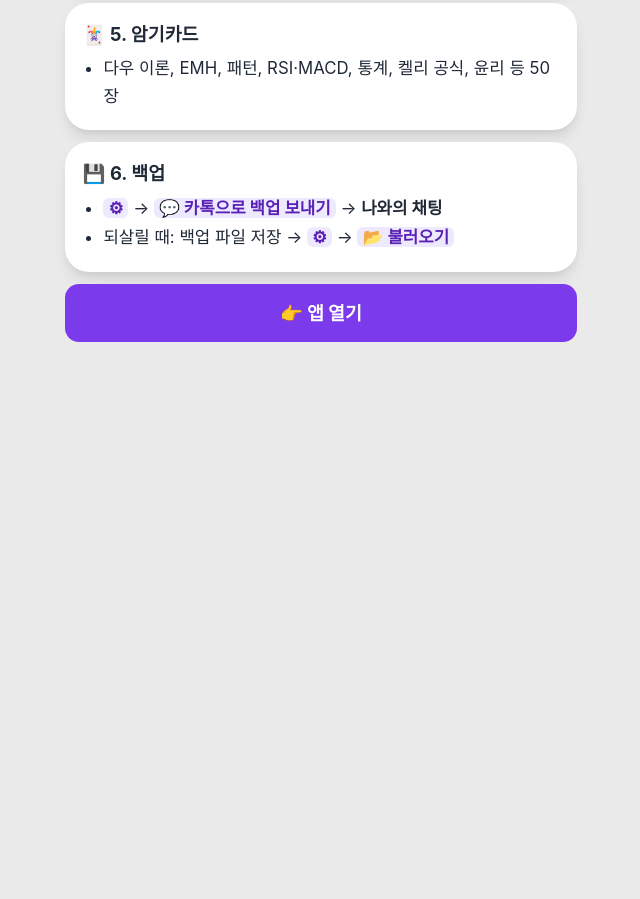
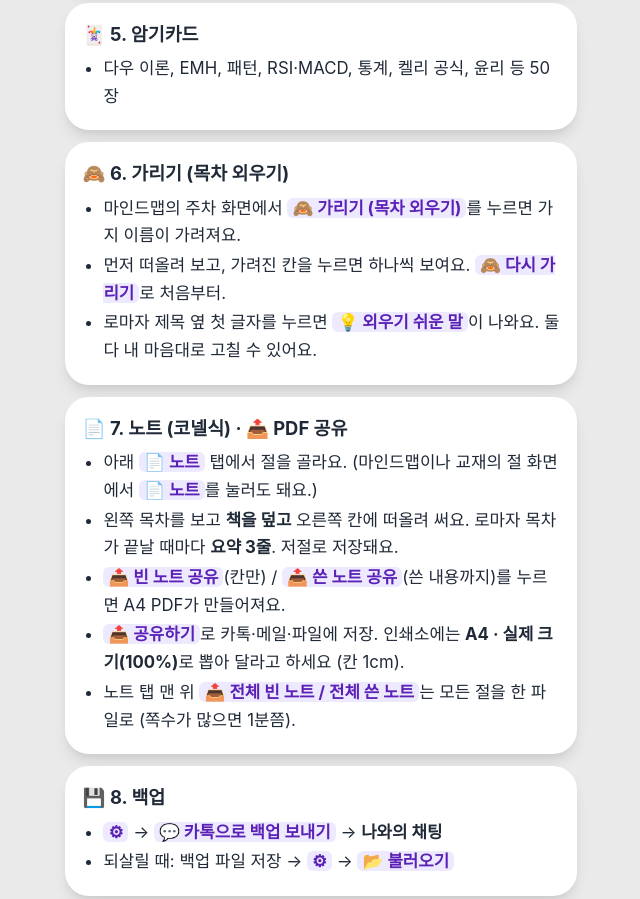
Before and after one commit to choheon-debug/cmt-study, a plain HTML site: page guide.html in a window 1280 px wide. Shown: the part 1068-1967 px from the top of the page, without its empty margins (319-959 px from the left). Before the commit the page ends 1450 px from the top, so only its background shows below. Drawn offline with Linux system fonts and the light colour scheme.

Commit message:
그림 설명서: 가리기·노트(PDF 공유) 안내 추가
Co-Authored-By: Claude Opus 5.5 <noreply@anthropic.com>
Claude-Session: https://claude.ai/code/session_01LtUG22A2bbdN7BG22gYFcE

```diff
--- a/guide.html
+++ b/guide.html
@@ -59,7 +59,21 @@ b.k{background:#ede9fe;color:#5b21b6;border-radius:6px;padding:0 5px}
   <section class="card"><h2>🃏 5. 암기카드</h2>
     <ul><li>다우 이론, EMH, 패턴, RSI·MACD, 통계, 켈리 공식, 윤리 등 50장</li></ul>
   </section>
-  <section class="card"><h2>💾 6. 백업</h2>
+  <section class="card"><h2>🙈 6. 가리기 (목차 외우기)</h2>
+    <ul><li>마인드맵의 주차 화면에서 <b class="k">🙈 가리기 (목차 외우기)</b>를 누르면 가지 이름이 가려져요.</li>
+    <li>먼저 떠올려 보고, 가려진 칸을 누르면 하나씩 보여요. <b class="k">🙈 다시 가리기</b>로 처음부터.</li>
+    <li>로마자 제목 옆 첫 글자를 누르면 <b class="k">💡 외우기 쉬운 말</b>이 나와요. 둘 다 내 마음대로 고칠 수 있어요.</li></ul>
+  </section>
+
+  <section class="card"><h2>📄 7. 노트 (코넬식) · 📤 PDF 공유</h2>
+    <ul><li>아래 <b class="k">📄 노트</b> 탭에서 절을 골라요. (마인드맵이나 교재의 절 화면에서 <b class="k">📄 노트</b>를 눌러도 돼요.)</li>
+    <li>왼쪽 목차를 보고 <b>책을 덮고</b> 오른쪽 칸에 떠올려 써요. 로마자 목차가 끝날 때마다 <b>요약 3줄</b>. 저절로 저장돼요.</li>
+    <li><b class="k">📤 빈 노트 공유</b>(칸만) / <b class="k">📤 쓴 노트 공유</b>(쓴 내용까지)를 누르면 A4 PDF가 만들어져요.</li>
+    <li><b class="k">📤 공유하기</b>로 카톡·메일·파일에 저장. 인쇄소에는 <b>A4 · 실제 크기(100%)</b>로 뽑아 달라고 하세요 (칸 1cm).</li>
+    <li>노트 탭 맨 위 <b class="k">📤 전체 빈 노트 / 전체 쓴 노트</b>는 모든 절을 한 파일로 (쪽수가 많으면 1분쯤).</li></ul>
+  </section>
+
+  <section class="card"><h2>💾 8. 백업</h2>
     <ul><li><b class="k">⚙</b> → <b class="k">💬 카톡으로 백업 보내기</b> → <b>나와의 채팅</b></li>
     <li>되살릴 때: 백업 파일 저장 → <b class="k">⚙</b> → <b class="k">📂 불러오기</b></li></ul>
   </section>
--- a/sw.js
+++ b/sw.js
@@ -1,5 +1,5 @@
 // 오프라인에서도 열리게: 앱 파일을 저장해 두고, 인터넷이 되면 새 버전으로 바꿔요
-const VERSION = "cmt-study-24";
+const VERSION = "cmt-study-25";
 const FILES = ["./", "index.html", "data.js", "mm.js", "guide.html", "manifest.webmanifest", "icons/icon-192.png", "icons/icon-512.png", "icons/apple-touch-icon.png"];
 self.addEventListener("install", e => { e.waitUntil(caches.open(VERSION).then(c => c.addAll(FILES)).then(() => self.skipWaiting())); });
 self.addEventListener("activate", e => { e.waitUntil(caches.keys().then(ks => Promise.all(ks.filter(k => k !== VERSION).map(k => caches.delete(k)))).then(() => self.clients.claim())); });
```
